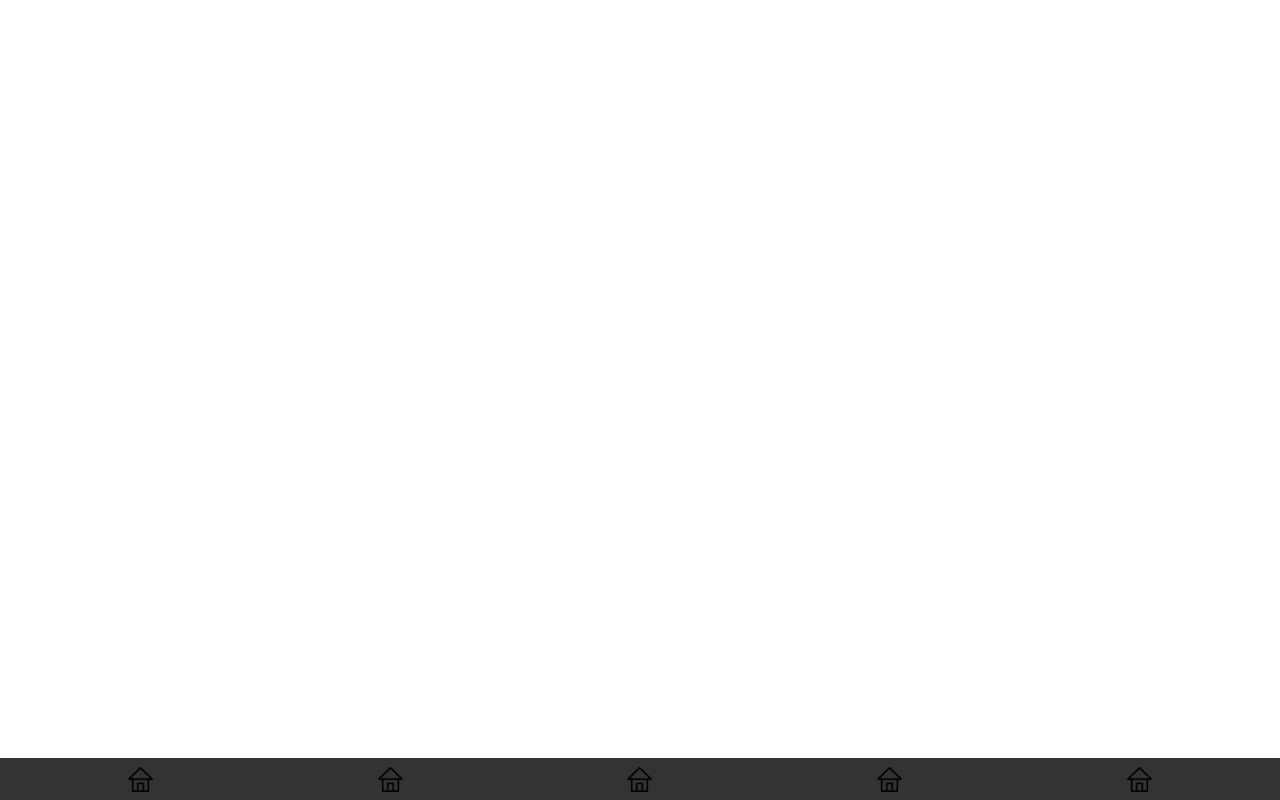
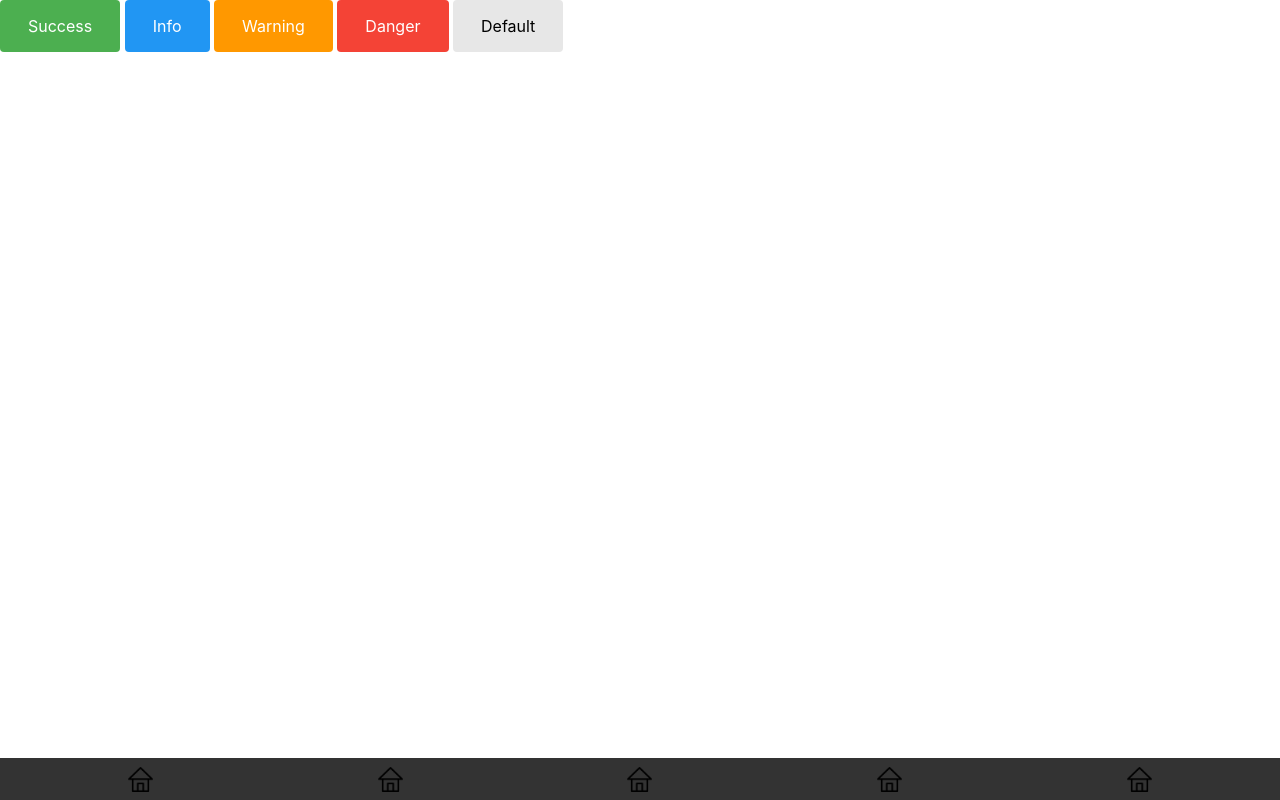
Before and after one commit to 162785/Navbar-Test, a plain HTML site: page index.html in a window 1280 px wide. Drawn offline with Linux system fonts and the light colour scheme.

Commit message:
Add files via upload

```diff
--- a/CSS/stylesheet1.css
+++ b/CSS/stylesheet1.css
@@ -20,3 +20,28 @@
 .active {
   background-color: #4CAF50;
 }
+
+
+
+
+.btn {
+  border: none; /* Remove borders */
+  color: white; /* Add a text color */
+  padding: 14px 28px; /* Add some padding */
+  cursor: pointer; /* Add a pointer cursor on mouse-over */
+}
+
+.success {background-color: #4CAF50;} /* Green */
+.success:hover {background-color: #46a049;}
+
+.info {background-color: #2196F3;} /* Blue */
+.info:hover {background: #0b7dda;}
+
+.warning {background-color: #ff9800;} /* Orange */
+.warning:hover {background: #e68a00;}
+
+.danger {background-color: #f44336;} /* Red */
+.danger:hover {background: #da190b;}
+
+.default {background-color: #e7e7e7; color: black;} /* Gray */
+.default:hover {background: #ddd;}
--- a/index.html
+++ b/index.html
@@ -15,7 +15,11 @@
   </head>
   <body>
 
-
+<button class="btn success">Success</button>
+<button class="btn info">Info</button>
+<button class="btn warning">Warning</button>
+<button class="btn danger">Danger</button>
+<button class="btn default">Default</button>
 
 <nav class="navbar icon-bar fixed-bottom">
   <a href="#"><img src="images/195-house.png" alt="home" width="25px"></a>
```
